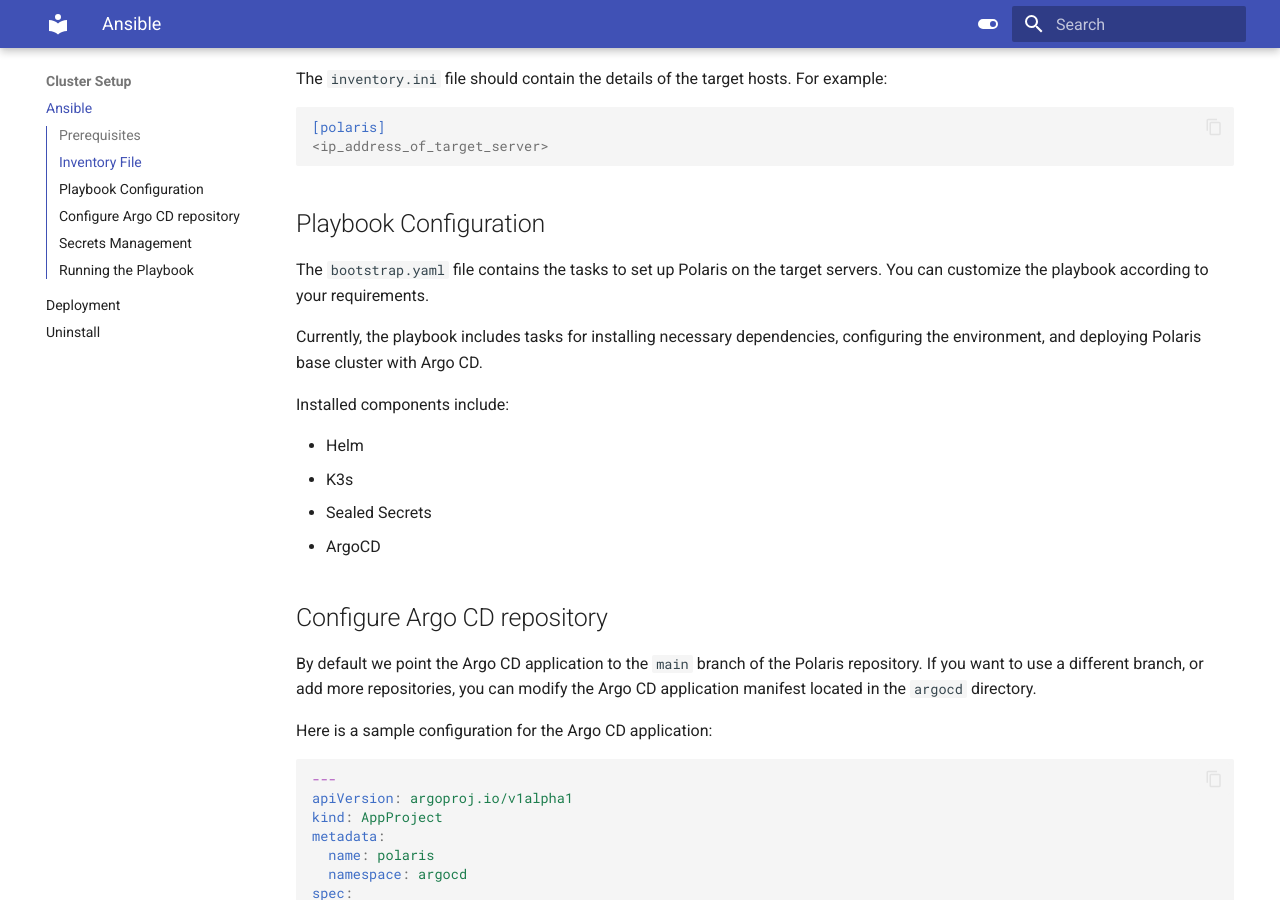
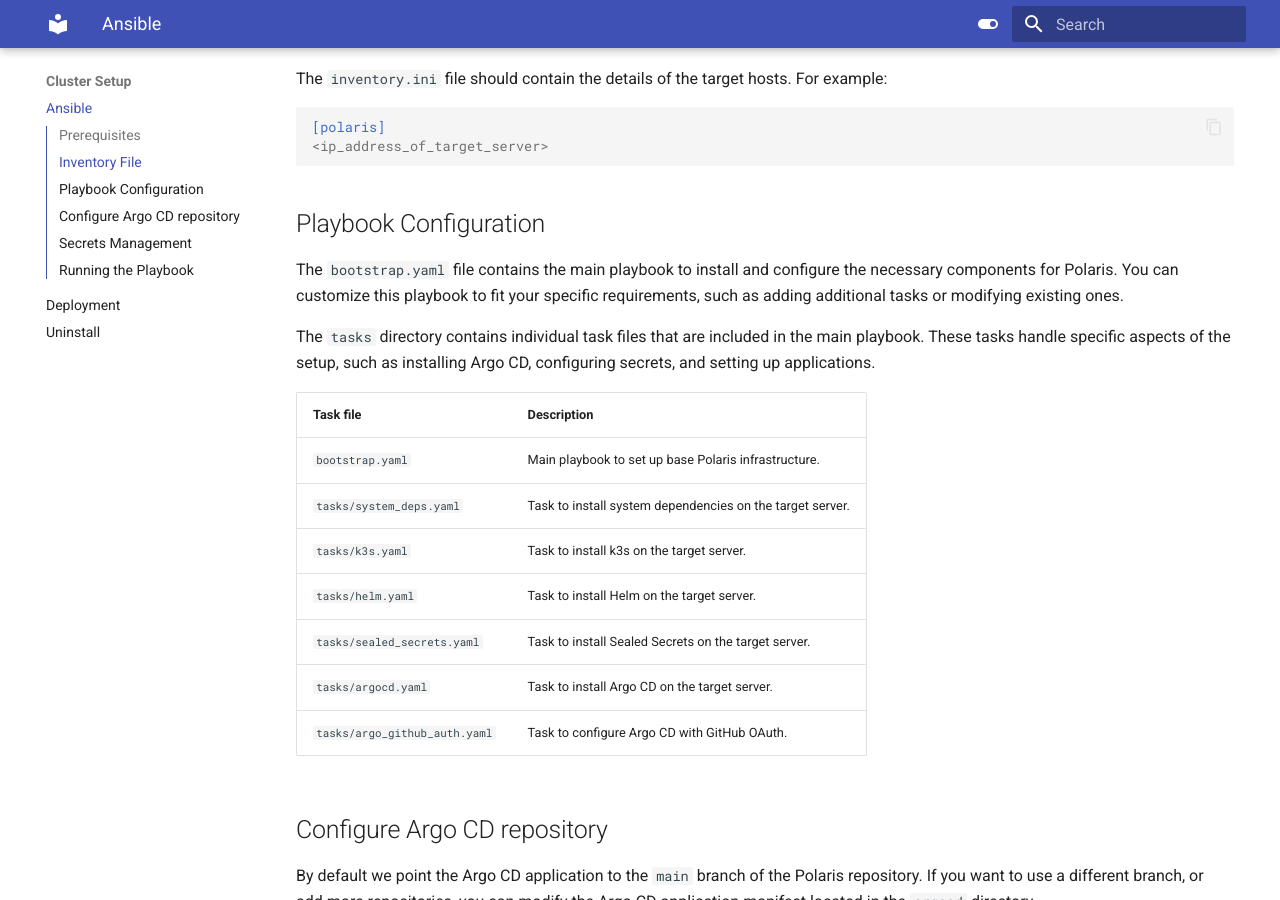
Before and after one commit to Eurac-Research-Institute-for-EO/polaris, an MkDocs documentation site: the page built from docs/wiki/ansible.md, in a window 1280 px wide and 900 px high, scrolled down 496 px. Built offline with MkDocs 1.6.1 and Material for MkDocs 9.7.7, drawn with Linux system fonts in a browser that asks for light colours.

Commit message:
updated ansible tasks, small doc updates

```diff
--- a/docs/wiki/ansible.md
+++ b/docs/wiki/ansible.md
@@ -20,16 +20,19 @@ The `inventory.ini` file should contain the details of the target hosts. For exa
 
 ## Playbook Configuration
 
-The `bootstrap.yaml` file contains the tasks to set up Polaris on the target servers. You can customize the playbook according to your requirements.
+The `bootstrap.yaml` file contains the main playbook to install and configure the necessary components for Polaris. You can customize this playbook to fit your specific requirements, such as adding additional tasks or modifying existing ones.
 
-Currently, the playbook includes tasks for installing necessary dependencies, configuring the environment, and deploying Polaris base cluster with Argo CD.
+The `tasks` directory contains individual task files that are included in the main playbook. These tasks handle specific aspects of the setup, such as installing Argo CD, configuring secrets, and setting up applications.
 
-Installed components include:
-
-- Helm
-- K3s
-- Sealed Secrets
-- ArgoCD
+| Task file | Description |
+|------|-------------|
+| `bootstrap.yaml` | Main playbook to set up base Polaris infrastructure. |
+| `tasks/system_deps.yaml` | Task to install system dependencies on the target server. |
+| `tasks/k3s.yaml` | Task to install k3s on the target server. |
+| `tasks/helm.yaml` | Task to install Helm on the target server. |
+| `tasks/sealed_secrets.yaml` | Task to install Sealed Secrets on the target server. |
+| `tasks/argocd.yaml` | Task to install Argo CD on the target server. |
+| `tasks/argo_github_auth.yaml` | Task to configure Argo CD with GitHub OAuth. |
 
 ## Configure Argo CD repository
 
```
Also changed, not shown: docs/wiki/uninstall.md (+1 -1 lines), 8 other files.
